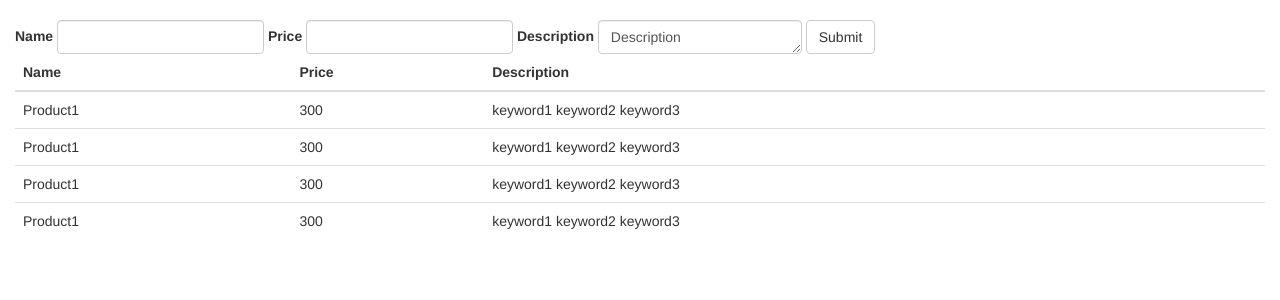
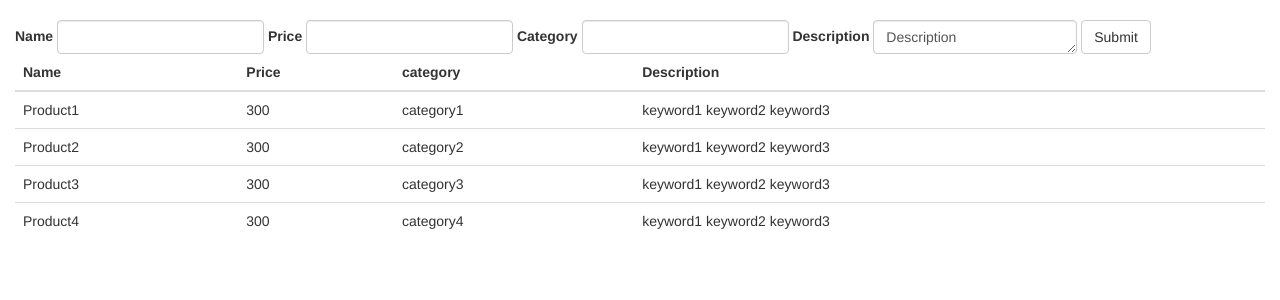
Before and after one commit to zzcoolj/Redis_itemsOnSale_php, a PHP site: page / in a window 1280 px wide. Shown: the part 52-352 px from the top of the page. Run offline with PHP 8.4, Linux system fonts and the light colour scheme.

Commit message:
change index

```diff
--- a/index.php
+++ b/index.php
@@ -64,6 +64,12 @@
                                     <input class="form-control" id="price" type="text">
                                 </div>
                                 <div class="form-group">
+                                    <label for="category">
+                                        Category
+                                    </label>
+                                    <input class="form-control" id="category" type="text">
+                                </div>
+                                <div class="form-group">
                                     <label for="description">
                                         Description
                                     </label>
@@ -87,6 +93,9 @@
                                         Price
                                     </th>
                                     <th>
+                                    category
+                                    </th>
+                                    <th>
                                        Description
                                     </th>
                                 </tr>
@@ -100,15 +109,21 @@
                                         300
                                     </td>
                                     <td>
+                                        category1
+                                    </td>
+                                    <td>
                                        keyword1 keyword2 keyword3
                                     </td>
                                 </tr>
                                 <tr>
                                     <td>
-                                        Product1
+                                        Product2
                                     </td>
                                     <td>
                                         300
+                                    </td>
+                                    <td>
+                                        category2
                                     </td>
                                     <td>
                                         keyword1 keyword2 keyword3
@@ -116,10 +131,13 @@
                                 </tr>
                                 <tr>
                                     <td>
-                                        Product1
+                                        Product3
                                     </td>
                                     <td>
                                         300
+                                    </td>
+                                    <td>
+                                        category3
                                     </td>
                                     <td>
                                         keyword1 keyword2 keyword3
@@ -127,10 +145,13 @@
                                 </tr>
                                 <tr>
                                     <td>
-                                        Product1
+                                        Product4
                                     </td>
                                     <td>
                                         300
+                                    </td>
+                                    <td>
+                                        category4
                                     </td>
                                     <td>
                                         keyword1 keyword2 keyword3
```
